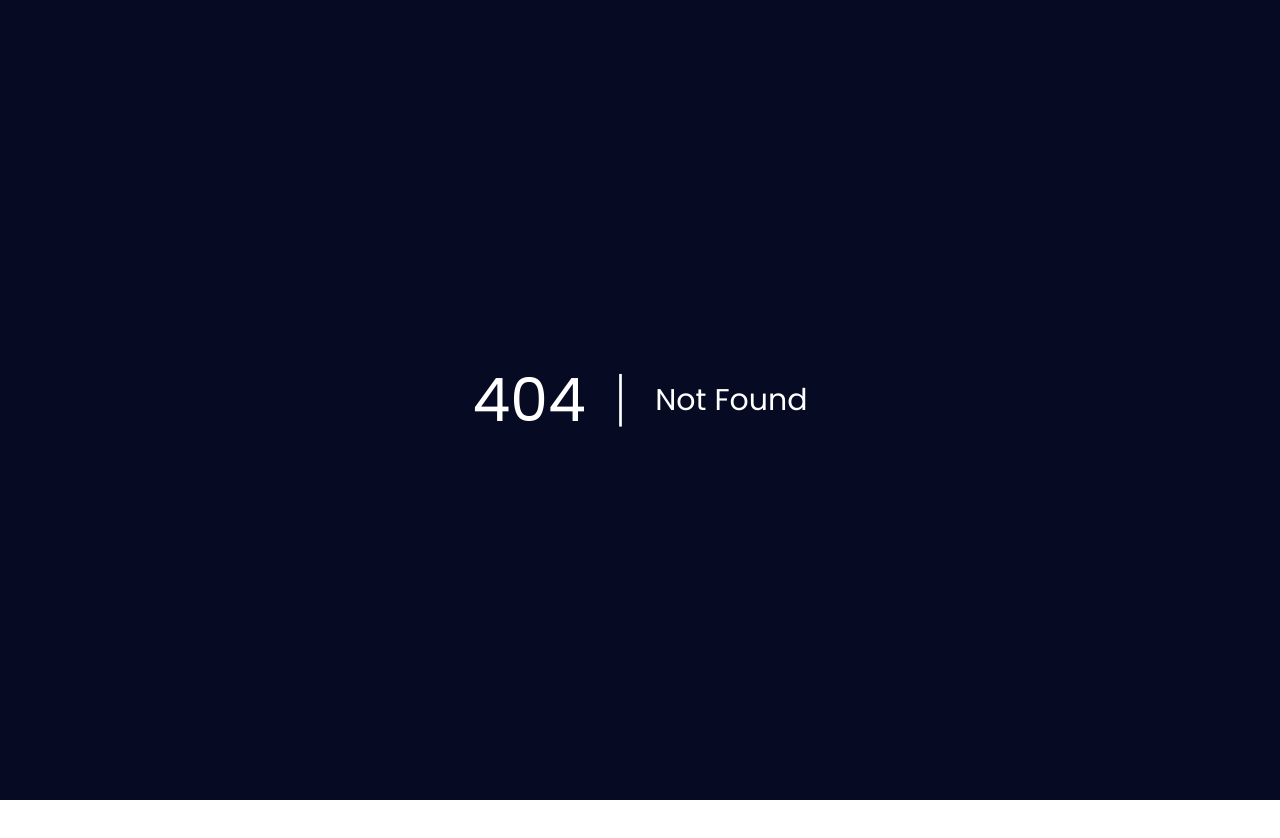
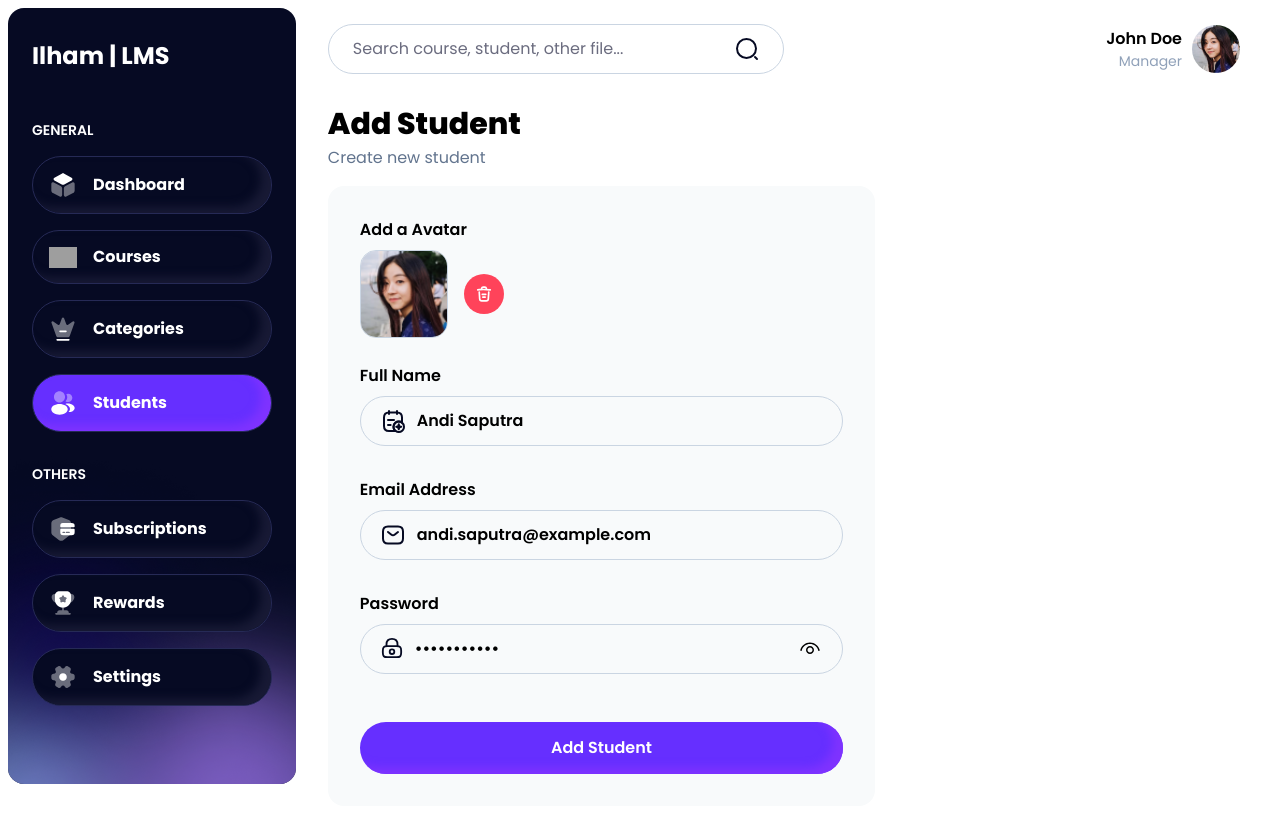
Before and after one commit to ilhamSkyOf19/ILHAM-LMS, a React (Vite) app in the folder client/: page /dashboard/students/1/edit-student in a window 1280 px wide. Before the commit this address had no page. Shown: the top 838 px of the page. Before the commit the page ends 800 px from the top, so only its background shows below. Built offline with nearby package versions, Linux system fonts and the light colour scheme; grey boxes are pictures that could not be loaded.

Commit message:
create update student

```diff
--- a/client/src/components/BoxInputAvatar/index.tsx
+++ b/client/src/components/BoxInputAvatar/index.tsx
@@ -1,4 +1,4 @@
-import { useRef, useState, type ChangeEvent, type FC } from 'react'
+import { useEffect, useRef, useState, type ChangeEvent, type FC } from 'react'
 import type { FieldError, UseFormClearErrors, UseFormRegisterReturn, UseFormSetValue } from 'react-hook-form';
 import type { Student } from '../../types/types';
 import ButtonTrash from '../ButtonTrash';
@@ -15,9 +15,10 @@ type Props = {
     error?: FieldError;
     register: UseFormRegisterReturn
     clearErrors: UseFormClearErrors<Student>
+    previewEdit?: string
 }
 
-const BoxInputAvatar: FC<Props> = ({ setValue, error, register, clearErrors }) => {
+const BoxInputAvatar: FC<Props> = ({ setValue, error, register, clearErrors, previewEdit }) => {
 
     // state preview
     const [preview, setPreview] = useState<string | undefined>(undefined);
@@ -56,6 +57,14 @@ const BoxInputAvatar: FC<Props> = ({ setValue, error, register, clearErrors }) =
             setValue('avatar', null);
         }
     }
+
+
+    // handle preview edit
+    useEffect(() => {
+        if (previewEdit) {
+            setPreview(`/photos/${previewEdit}`);
+        }
+    }, [previewEdit])
 
 
     return (
--- a/client/src/jsons/students.json
+++ b/client/src/jsons/students.json
@@ -3,60 +3,80 @@
         "id": 1,
         "name": "Andi Saputra",
         "totalCourse": 5,
-        "avatar": "photo-2.png"
+        "avatar": "photo-2.png",
+        "email": "andi.saputra@example.com",
+        "password": "password123"
     },
     {
         "id": 2,
         "name": "Budi Santoso",
         "totalCourse": 3,
-        "avatar": "photo-3.png"
+        "avatar": "photo-3.png",
+        "email": "budi.santoso@example.com",
+        "password": "password123"
     },
     {
         "id": 3,
         "name": "Citra Lestari",
         "totalCourse": 7,
-        "avatar": "photo-4.png"
+        "avatar": "photo-4.png",
+        "email": "citra.lestari@example.com",
+        "password": "password123"
     },
     {
         "id": 4,
         "name": "Dewi Anggraini",
         "totalCourse": 2,
-        "avatar": "photo-2.png"
+        "avatar": "photo-2.png",
+        "email": "dewi.anggraini@example.com",
+        "password": "password123"
     },
     {
         "id": 5,
         "name": "Eko Prasetyo",
         "totalCourse": 6,
-        "avatar": "photo-3.png"
+        "avatar": "photo-3.png",
+        "email": "eko.prasetyo@example.com",
+        "password": "password123"
     },
     {
         "id": 6,
         "name": "Fitri Rahmawati",
         "totalCourse": 4,
-        "avatar": "photo-4.png"
+        "avatar": "photo-4.png",
+        "email": "fitri.rahmawati@example.com",
+        "password": "password123"
     },
     {
         "id": 7,
         "name": "Gilang Permana",
         "totalCourse": 8,
-        "avatar": "photo-2.png"
+        "avatar": "photo-2.png",
+        "email": "gilang.permana@example.com",
+        "password": "password123"
     },
     {
         "id": 8,
         "name": "Hana Kartika",
         "totalCourse": 1,
-        "avatar": "photo-3.png"
+        "avatar": "photo-3.png",
+        "email": "hana.kartika@example.com",
+        "password": "password123"
     },
     {
         "id": 9,
         "name": "Indra Wijaya",
         "totalCourse": 9,
-        "avatar": "photo-4.png"
+        "avatar": "photo-4.png",
+        "email": "indra.wijaya@example.com",
+        "password": "password123"
     },
     {
         "id": 10,
         "name": "Joko Susanto",
         "totalCourse": 3,
-        "avatar": "photo-2.png"
+        "avatar": "photo-2.png",
+        "email": "joko.susanto@example.com",
+        "password": "password123"
     }
 ]
--- a/client/src/jsons/user.json
+++ b/client/src/jsons/user.json
@@ -4,6 +4,15 @@
         "name": "John Doe",
         "email": "V4FgM@example.com",
         "password": "password123",
-        "role": "manager"
+        "role": "manager",
+        "avatar": "photo-2.png"
+    },
+    {
+        "id": 2,
+        "name": "John Doe",
+        "email": "V4FgM@example.com",
+        "password": "password123",
+        "role": "manager",
+        "avatar": "photo-2.png"
     }
 ]
--- a/client/src/pages/dashboard/student/DashboardStudents/index.tsx
+++ b/client/src/pages/dashboard/student/DashboardStudents/index.tsx
@@ -55,7 +55,7 @@ const DashboardStudents: FC = () => {
                             <div className='w-full flex flex-row justify-end items-center gap-3'>
 
                                 {/* edit */}
-                                <LinkButtonBorder link={`/dashboard/students/${student.id}`} label='edit student' />
+                                <LinkButtonBorder link={`/dashboard/students/${student.id}/edit-student`} label='edit student' />
 
                                 {/* delete */}
                                 <ButtonDelete type='button' label='delete' handleDelete={deleteAlert} />
--- a/client/src/pages/dashboard/student/FormStudent/index.tsx
+++ b/client/src/pages/dashboard/student/FormStudent/index.tsx
@@ -11,16 +11,36 @@ import BoxInputData from '../../../../components/BoxInputData';
 import note from '../../../../assets/images/icons/note-favorite-black.svg'
 import iconEmail from '../../../../assets/images/icons/sms-black.svg'
 import iconLock from '../../../../assets/images/icons/lock-black.svg'
+import { useLoaderData } from 'react-router-dom';
+import sweetAlertNotiifNotUpdate from '../../../../components/SweetAlertNotifNotUpdate';
+
 
 const FormStudent: FC = () => {
 
+    // use loader data
+    const students = useLoaderData();
+
 
     // use hook form
-    const { register, handleSubmit, formState: { errors }, clearErrors, setValue } = useForm<Student>();
+    const { register, handleSubmit, formState: { errors }, clearErrors, setValue } = useForm<Student>({
+        // default values
+        defaultValues: ({
+            avatar: students?.avatar || null,
+            name: students?.name || '',
+            email: students?.email || '',
+            password: students?.password || ''
+        })
+    });
 
 
     // handle on submit
     const onSubmit = (data: Student) => {
+        // cek data
+        if (!data.avatar && !data.name && !data.email && !data.password) {
+            sweetAlertNotiifNotUpdate();
+            return;
+        };
+
         console.log(data)
     };
 
@@ -38,8 +58,9 @@ const FormStudent: FC = () => {
                 <BoxInputAvatar
                     setValue={setValue}
                     error={errors?.avatar}
-                    register={register('avatar', { required: 'avatar is required' })}
+                    register={register('avatar', students ? {} : { required: 'avatar is required' })}
                     clearErrors={clearErrors}
+                    previewEdit={students?.avatar}
                 />
 
 
@@ -50,7 +71,7 @@ const FormStudent: FC = () => {
                     name='name'
                     placeholder='Write your full name'
                     label='full name'
-                    register={register('name', { required: 'full name is required' })}
+                    register={register('name', students ? {} : { required: 'name is required' })}
                     error={errors?.name}
                 />
 
@@ -61,7 +82,7 @@ const FormStudent: FC = () => {
                     name='email'
                     placeholder='Write your email address'
                     label='email address'
-                    register={register('email', { required: 'email is required' })}
+                    register={register('email', students ? {} : { required: 'email is required' })}
                     error={errors?.email}
                 />
 
@@ -72,7 +93,7 @@ const FormStudent: FC = () => {
                     name='password'
                     placeholder='Write your password'
                     label='password'
-                    register={register('password', { required: 'password is required' })}
+                    register={register('password', students ? {} : { required: 'password is required' })}
                     error={errors?.password}
                 />
 
--- a/client/src/router/router.tsx
+++ b/client/src/router/router.tsx
@@ -110,6 +110,13 @@ const router = createBrowserRouter([
             {
                 path: '/dashboard/students/new-student',
                 element: <FormStudent />
+            },
+            {
+                path: '/dashboard/students/:id/edit-student',
+                loader: ({ params }) => {
+                    return students.find((student: any) => student.id == params.id);
+                },
+                element: <FormStudent />
             }
         ]
     }
```
